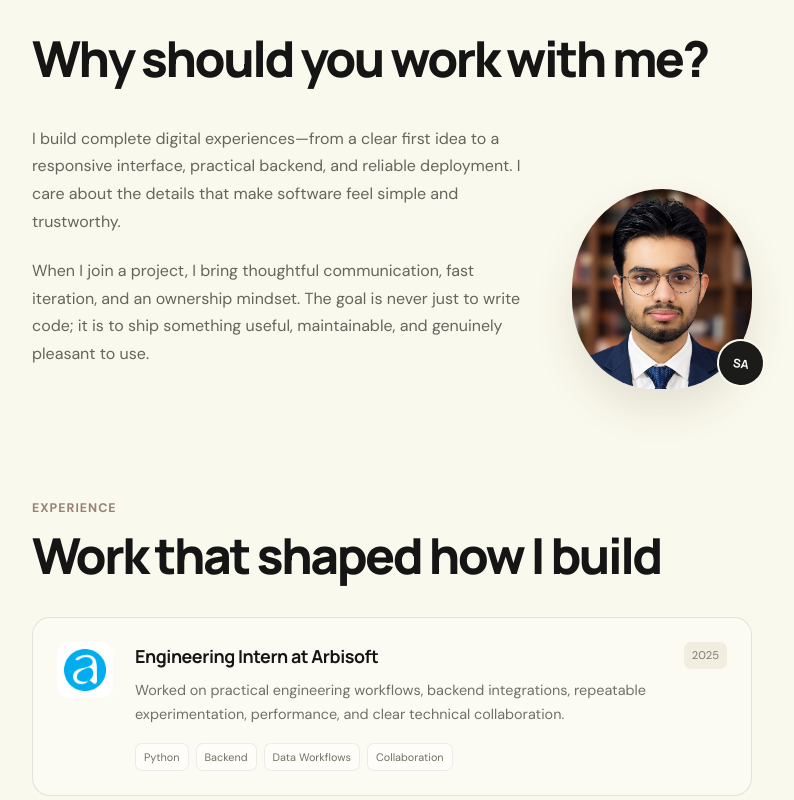
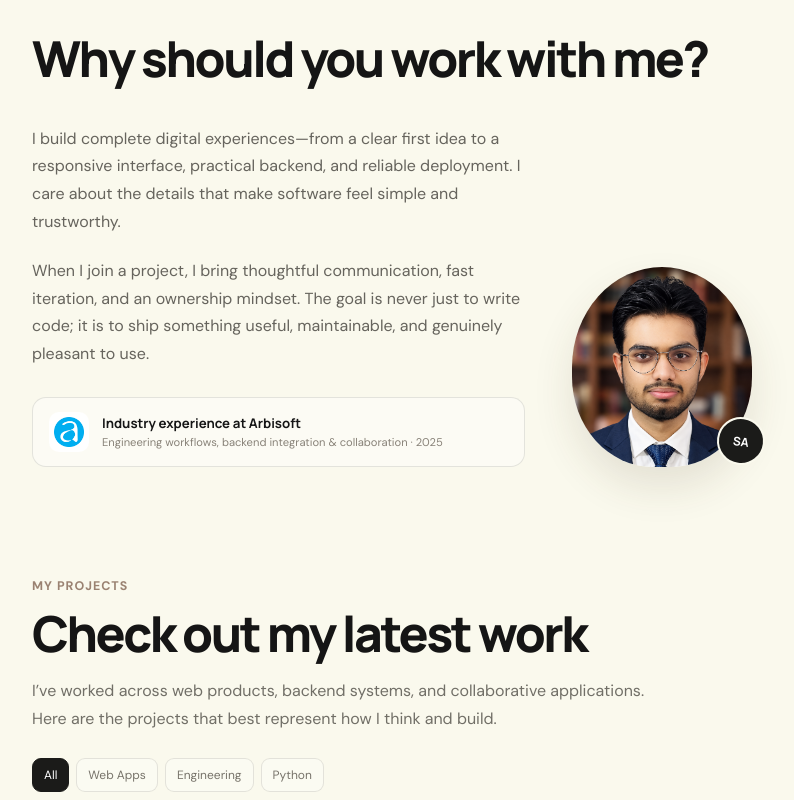
Before and after one commit to Sameer-959/portfolio, a React (Vite) app in the folder client/: page / in a window 1280 px wide. Shown: the part 900-1700 px from the top of the page, without its empty margins (248-1042 px from the left). Built offline with nearby package versions, Linux system fonts and the light colour scheme.

Commit message:
Broaden portfolio positioning and simplify experience

```diff
--- a/client/src/components/Hero.jsx
+++ b/client/src/components/Hero.jsx
@@ -2,7 +2,6 @@ import React, { useEffect } from 'react'
 
 const projects = [
   { title: 'Portfolio', date: '2025 — Present', description: 'A responsive personal portfolio focused on strong storytelling, thoughtful interactions, and a polished experience across devices.', tags: ['React', 'Vite', 'Tailwind CSS'], repo: 'https://github.com/Sameer-959/portfolio', category: 'Web App' },
-  { title: 'Internship 2025', date: '2025', description: 'A collection of production-minded engineering work covering data workflows, backend integration, experimentation, and performance.', tags: ['Python', 'Node.js', 'APIs'], repo: 'https://github.com/Sameer-959/internship-2025', category: 'Engineering' },
   { title: 'Scrimba Question', date: '2025', description: 'A focused Python challenge project demonstrating practical problem solving, readable code, and careful implementation.', tags: ['Python', 'Problem Solving'], repo: 'https://github.com/Sameer-959/Scrimba-Question', category: 'Python' },
   { title: 'PetConnect', date: 'Collaborative Project', description: 'A social platform for pet owners, built around community, animal care, and a friendly end-to-end product experience.', tags: ['Full Stack', 'Social Platform', 'Teamwork'], repo: 'https://github.com/iam-hassan/PetConnect', category: 'Web App' },
   { title: 'Ani-Track', date: 'Collaborative Project', description: 'An anime discovery and tracking platform with personal lists, social features, and community engagement.', tags: ['Product', 'Community', 'Teamwork'], repo: 'https://github.com/Kenji-x-S/Ani-Track', category: 'Web App' }
@@ -32,18 +31,9 @@ export default function Hero() {
       <section id="about" className="content-width story-section">
         <h2 data-reveal>Why should you work with me?</h2>
         <div className="story-grid">
-          <div data-reveal><p>I build complete digital experiences—from a clear first idea to a responsive interface, practical backend, and reliable deployment. I care about the details that make software feel simple and trustworthy.</p><p>When I join a project, I bring thoughtful communication, fast iteration, and an ownership mindset. The goal is never just to write code; it is to ship something useful, maintainable, and genuinely pleasant to use.</p></div>
+          <div data-reveal><p>I build complete digital experiences—from a clear first idea to a responsive interface, practical backend, and reliable deployment. I care about the details that make software feel simple and trustworthy.</p><p>When I join a project, I bring thoughtful communication, fast iteration, and an ownership mindset. The goal is never just to write code; it is to ship something useful, maintainable, and genuinely pleasant to use.</p><div className="experience-note"><img src="/assets/arbisoft.png" alt="Arbisoft logo"/><div><strong>Industry experience at Arbisoft</strong><span>Engineering workflows, backend integration & collaboration · 2025</span></div></div></div>
           <div className="portrait-stamp" data-reveal style={{'--delay':'100ms'}}><img src="/assets/profile-avatar.png" alt="Portrait of Sameer Aamir"/><span>SA</span></div>
         </div>
-      </section>
-
-      <section id="experience" className="content-width section-block">
-        <p className="section-label" data-reveal>Experience</p>
-        <h2 data-reveal>Work that shaped how I build</h2>
-        <article className="work-card" data-reveal>
-          <img src="/assets/arbisoft.png" alt="Arbisoft logo"/>
-          <div><div className="work-title"><h3>Engineering Intern at Arbisoft</h3><span>2025</span></div><p>Worked on practical engineering workflows, backend integrations, repeatable experimentation, performance, and clear technical collaboration.</p><div className="chip-row"><span>Python</span><span>Backend</span><span>Data Workflows</span><span>Collaboration</span></div></div>
-        </article>
       </section>
 
       <section id="projects" className="content-width section-block">
--- a/client/src/components/PersistentBar.jsx
+++ b/client/src/components/PersistentBar.jsx
@@ -7,5 +7,5 @@ const GithubIcon = () => <svg viewBox="0 0 24 24" aria-hidden="true"><path fill=
 const LinkedinIcon = () => <svg viewBox="0 0 24 24" aria-hidden="true"><path fill="currentColor" d="M5.4 7.7H1.8V22h3.6V7.7ZM3.6 2A2.1 2.1 0 1 0 3.6 6.2 2.1 2.1 0 0 0 3.6 2Zm18.6 11.8c0-4.3-2.3-6.3-5.4-6.3-2.5 0-3.6 1.4-4.2 2.3V7.7H9V22h3.6v-7.1c0-1.9.4-3.8 2.8-3.8 2.4 0 2.4 2.2 2.4 3.9v7h3.6l.8-8.2Z"/></svg>
 
 export default function PersistentBar() {
-  return <nav className="floating-dock" aria-label="Quick navigation"><a href="#home" data-label="Home"><HomeIcon/></a><a href="#experience" data-label="Experience"><WorkIcon/></a><a href="#projects" data-label="Projects"><CodeIcon/></a><i/><a href="https://github.com/Sameer-959" target="_blank" rel="noreferrer" data-label="GitHub"><GithubIcon/></a><a href="https://www.linkedin.com/in/SameerAamir/" target="_blank" rel="noreferrer" data-label="LinkedIn"><LinkedinIcon/></a></nav>
+  return <nav className="floating-dock" aria-label="Quick navigation"><a href="#home" data-label="Home"><HomeIcon/></a><a href="#about" data-label="About"><WorkIcon/></a><a href="#projects" data-label="Projects"><CodeIcon/></a><i/><a href="https://github.com/Sameer-959" target="_blank" rel="noreferrer" data-label="GitHub"><GithubIcon/></a><a href="https://www.linkedin.com/in/SameerAamir/" target="_blank" rel="noreferrer" data-label="LinkedIn"><LinkedinIcon/></a></nav>
 }
--- a/client/src/index.css
+++ b/client/src/index.css
@@ -40,6 +40,11 @@ svg { display:block; }
 .portrait-stamp img { width:180px; height:200px; display:block; object-fit:cover; border-radius:50% 50% 45% 45%; filter:saturate(.9); box-shadow:0 20px 40px rgba(76,60,32,.12); }
 .portrait-stamp::before { content:''; position:absolute; inset:-12px; z-index:-1; border-radius:50%; background:#f4dfb7; transform:rotate(8deg); }
 .portrait-stamp span { position:absolute; right:-13px; bottom:2px; width:48px; height:48px; display:grid; place-items:center; border:2px solid var(--paper); border-radius:50%; color:white; background:#1b1b19; font:700 .75rem 'Manrope',sans-serif; transform:rotate(7deg); }
+.experience-note { margin-top:30px; padding:14px 16px; display:flex; align-items:center; gap:13px; border:1px solid var(--line); border-radius:14px; background:rgba(255,255,255,.42); }
+.experience-note img { width:40px; height:40px; padding:5px; object-fit:contain; border-radius:10px; background:#fff; }
+.experience-note div { display:flex; flex-direction:column; gap:3px; }
+.experience-note strong { font:700 .83rem 'Manrope',sans-serif; }
+.experience-note span { color:#888278; font-size:.7rem; line-height:1.4; }
 
 .section-label { margin:0 0 10px; color:#9a8271; font-size:.78rem; font-weight:700; letter-spacing:.08em; text-transform:uppercase; }
 .section-copy { max-width:650px; margin:16px 0 0; color:var(--muted); line-height:1.7; }
```
